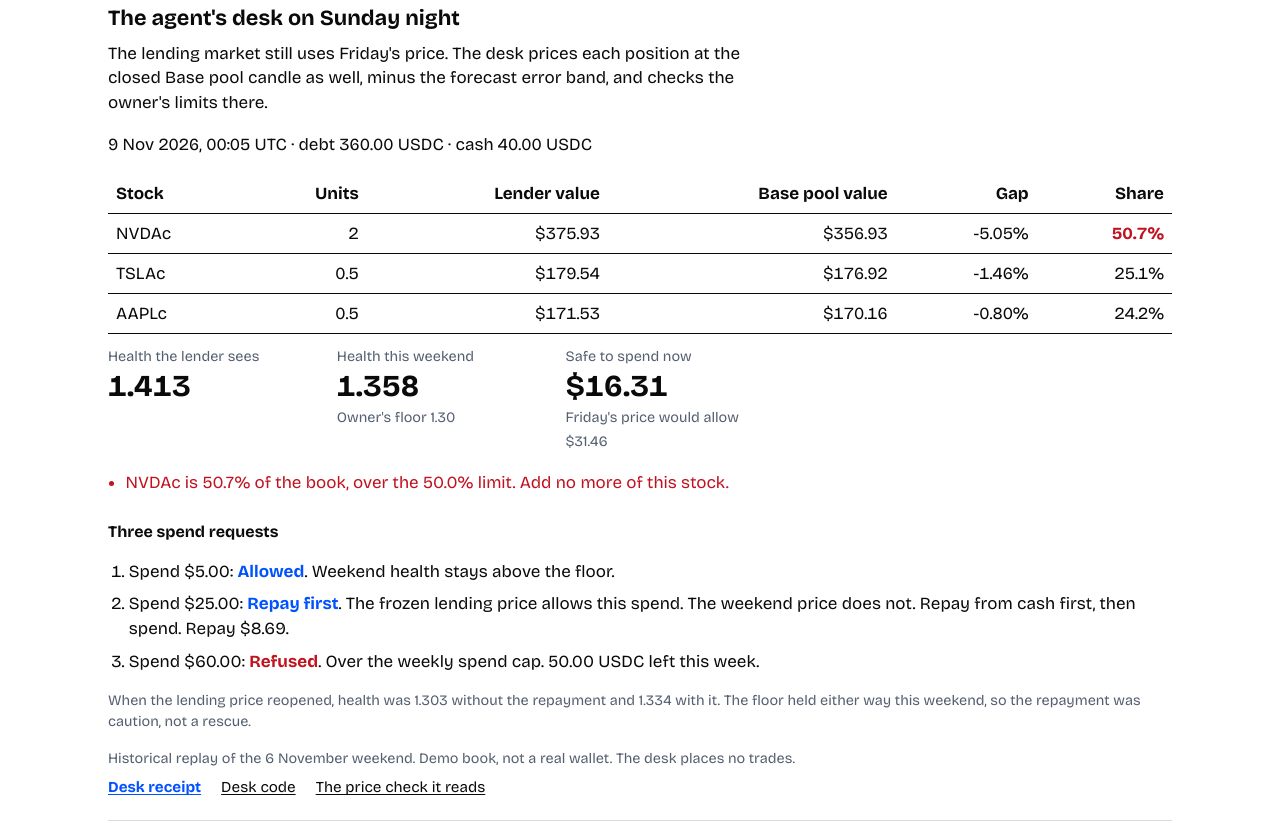
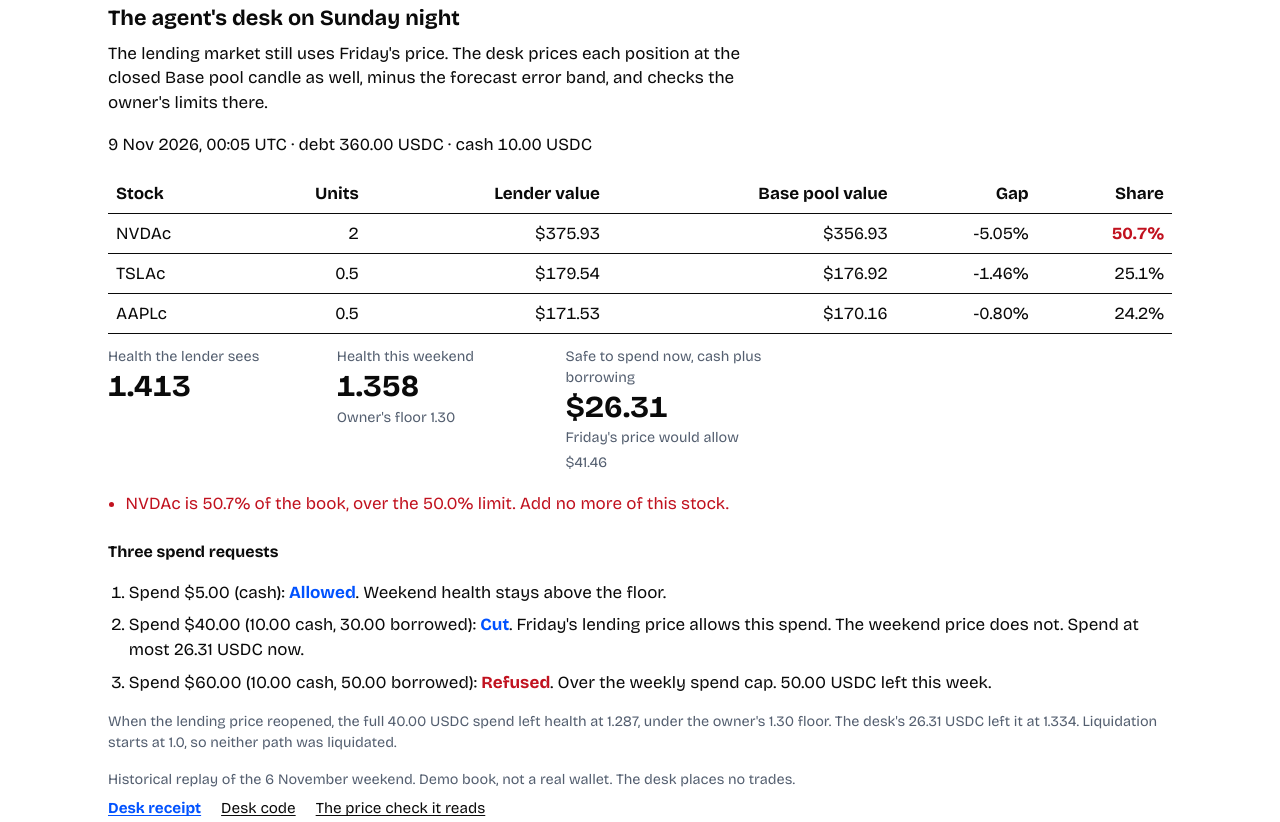
Before and after one commit to Morkeeth/collateral-card-demo, a plain HTML site: page index.html in a window 1280 px wide. Shown: the part 333-1155 px from the top of the page. Drawn offline with Linux system fonts and the light colour scheme.

Commit message:
Desk spends cash first and cuts unsafe spends to the safe amount
Co-Authored-By: Claude Opus 5.5 <noreply@anthropic.com>
Claude-Session: https://claude.ai/code/session_01RjVuZAFbbxvQZsZE1zoLoJ

```diff
--- a/demo/desk.json
+++ b/demo/desk.json
@@ -43,7 +43,7 @@
       }
     ],
     "debt_usd": "360.00",
-    "cash_usd": "40.00",
+    "cash_usd": "10.00",
     "health": {
       "lender_view": "1.413",
       "weekend_view": "1.358",
@@ -64,8 +64,8 @@
       }
     ],
     "spend": {
-      "safe_now_usd": "16.31",
-      "lender_would_allow_usd": "31.46",
+      "safe_now_usd": "26.31",
+      "lender_would_allow_usd": "41.46",
       "weekly_cap_left_usd": "50.00"
     },
     "limits": {
@@ -79,6 +79,8 @@
   "checks": [
     {
       "amount_usd": "5.00",
+      "from_cash_usd": "5.00",
+      "borrow_usd": "0.00",
       "lender_would_allow": true,
       "health_now": {
         "lender_view": "1.413",
@@ -88,10 +90,12 @@
       "as_of_utc": "2026-11-09T00:05:00Z",
       "action": "ALLOW",
       "reason": "Weekend health stays above the floor.",
-      "health_after": "1.340"
+      "health_after": "1.358"
     },
     {
-      "amount_usd": "25.00",
+      "amount_usd": "40.00",
+      "from_cash_usd": "10.00",
+      "borrow_usd": "30.00",
       "lender_would_allow": true,
       "health_now": {
         "lender_view": "1.413",
@@ -99,13 +103,15 @@
         "floor": "1.30"
       },
       "as_of_utc": "2026-11-09T00:05:00Z",
-      "action": "REPAY_FIRST",
-      "repay_usd": "8.69",
-      "reason": "The frozen lending price allows this spend. The weekend price does not. Repay from cash first, then spend.",
+      "action": "CUT",
+      "allowed_usd": "26.31",
+      "reason": "Friday's lending price allows this spend. The weekend price does not. Spend at most 26.31 USDC now.",
       "health_after": "1.300"
     },
     {
       "amount_usd": "60.00",
+      "from_cash_usd": "10.00",
+      "borrow_usd": "50.00",
       "lender_would_allow": false,
       "health_now": {
         "lender_view": "1.413",
@@ -119,17 +125,19 @@
   ],
   "after_reopen": {
     "reopen_at_unix": 1794186046,
+    "requested_usd": "40.00",
     "without_desk": {
-      "debt_usd": "385.00",
-      "health": "1.303"
+      "debt_usd": "390.00",
+      "health": "1.287"
     },
     "with_desk": {
       "debt_usd": "376.31",
       "health": "1.334",
-      "repaid_usd": "8.69"
+      "spent_usd": "26.31"
     },
     "floor": "1.30",
-    "floor_breached_without_desk": false
+    "floor_breached_without_desk": true,
+    "floor_breached_with_desk": false
   },
   "labels": [
     "historical replay",
--- a/desk.js
+++ b/desk.js
@@ -5,7 +5,7 @@
   const day = new Intl.DateTimeFormat("en-GB", {
     dateStyle: "medium", timeStyle: "short", hourCycle: "h23", timeZone: "UTC",
   });
-  const words = { ALLOW: "Allowed", REPAY_FIRST: "Repay first", REFUSE: "Refused" };
+  const words = { ALLOW: "Allowed", CUT: "Cut", REFUSE: "Refused" };
 
   function cell(row, text, cls) {
     const td = document.createElement("td");
@@ -50,14 +50,15 @@
       const verdict = document.createElement("b");
       verdict.textContent = words[c.action] || c.action;
       if (c.action === "REFUSE") verdict.className = "refuse";
-      const repay = c.repay_usd ? ` Repay ${money.format(c.repay_usd)}.` : "";
-      li.append(`Spend ${money.format(c.amount_usd)}: `, verdict, `. ${c.reason}${repay}`);
+      const split = Number(c.borrow_usd) > 0 ? ` (${c.from_cash_usd} cash, ${c.borrow_usd} borrowed)` : " (cash)";
+      li.append(`Spend ${money.format(c.amount_usd)}${split}: `, verdict, `. ${c.reason}`);
       checks.append(li);
     }
     const a = r.after_reopen;
     document.getElementById("desk-reopen").textContent =
-      `When the lending price reopened, health was ${a.without_desk.health} without the repayment and ${a.with_desk.health} with it. ` +
-      (a.floor_breached_without_desk ? "Without the desk the floor was broken." : "The floor held either way this weekend, so the repayment was caution, not a rescue.");
+      `When the lending price reopened, the full ${a.requested_usd} USDC spend left health at ${a.without_desk.health}` +
+      (a.floor_breached_without_desk ? `, under the owner's ${a.floor} floor. ` : `, above the owner's ${a.floor} floor. `) +
+      `The desk's ${a.with_desk.spent_usd} USDC left it at ${a.with_desk.health}. Liquidation starts at 1.0, so neither path was liquidated.`;
     result.hidden = false;
     status.hidden = true;
   }
--- a/index.html
+++ b/index.html
@@ -12,7 +12,7 @@
     <header class="intro">
       <h1>Stock Desk for agents</h1>
       <p class="lede">
-        An agent that keeps its savings in tokenized stocks on Base asks the desk before every spend. The desk shows its positions, its exposure and its real weekend health, then allows the spend, asks for a repayment first, or refuses.
+        An agent that keeps its savings in tokenized stocks on Base asks the desk before every spend. The desk shows its positions, its exposure and its real weekend health, then allows the spend, cuts it to the safe amount, or refuses.
       </p>
       <section aria-labelledby="offline-heading">
         <h2 id="offline-heading">Verify offline</h2>
@@ -45,7 +45,7 @@
         <dl class="quote-prices desk-health">
           <div><dt>Health the lender sees</dt><dd id="desk-hf-lender"></dd></div>
           <div><dt>Health this weekend</dt><dd id="desk-hf-weekend"></dd><small id="desk-floor"></small></div>
-          <div><dt>Safe to spend now</dt><dd id="desk-safe"></dd><small id="desk-lender-safe"></small></div>
+          <div><dt>Safe to spend now, cash plus borrowing</dt><dd id="desk-safe"></dd><small id="desk-lender-safe"></small></div>
         </dl>
         <ul id="desk-breaches" class="desk-breaches"></ul>
         <h3>Three spend requests</h3>
```
Also changed, not shown: 4 other files.
